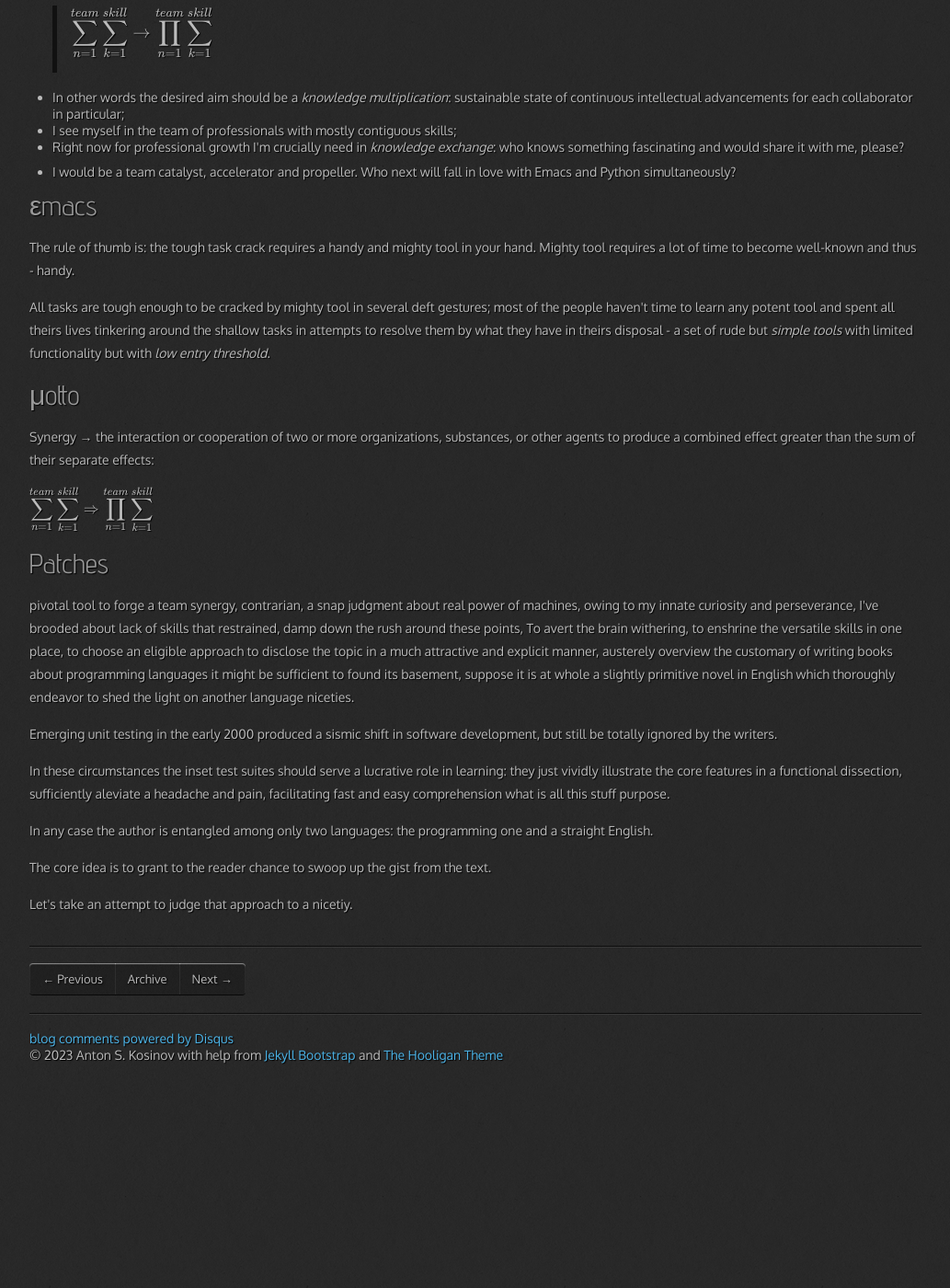
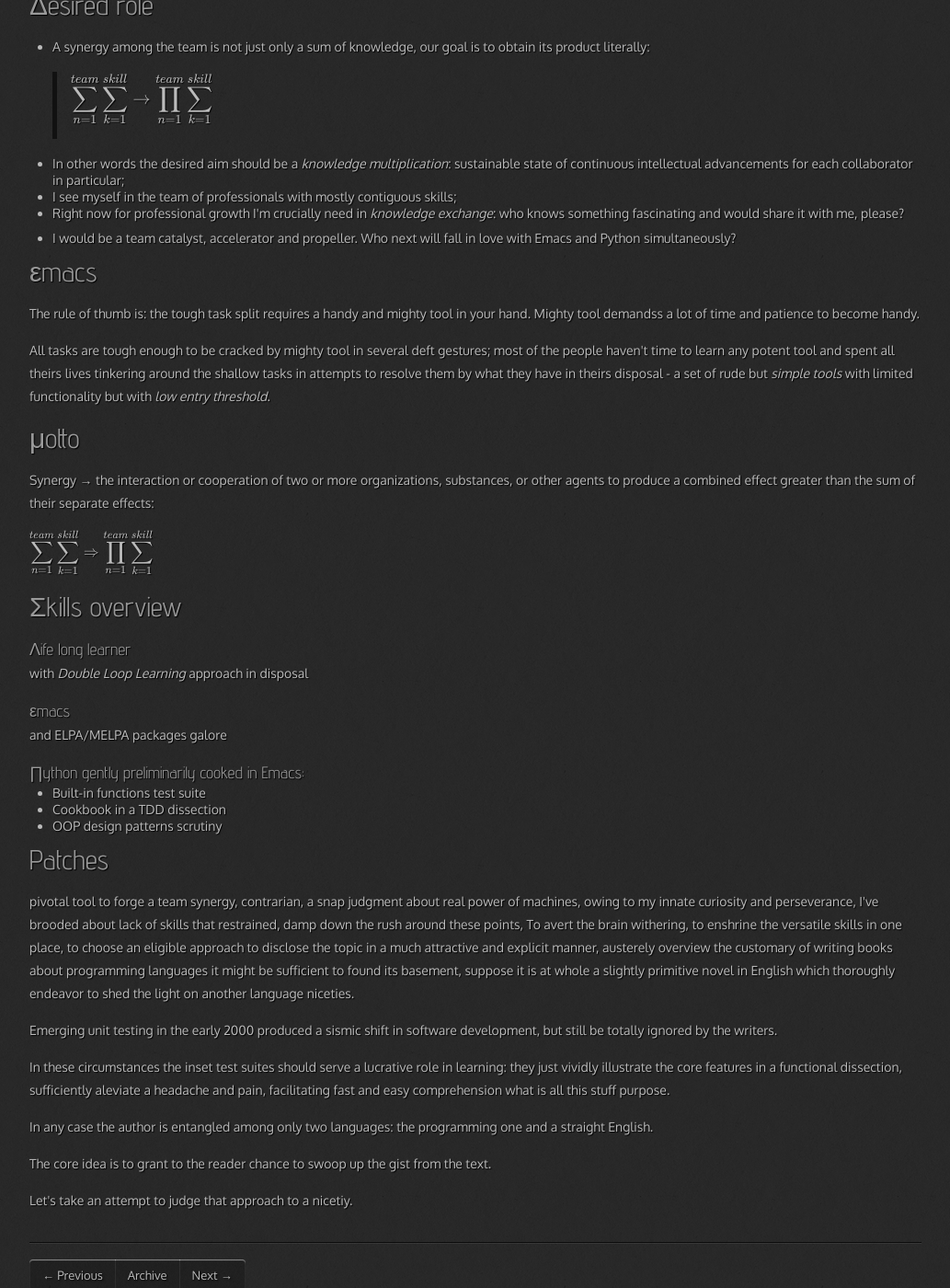
Before and after one commit to 0--key/0--key.github.io, a Jekyll site: the page built from _posts/2016-10-13-CV.html, in a window 1280 px wide and 1400 px high, scrolled down 1864 px. Shown: the whole window at 92% size, without its empty margins (23-1056 px from the left). Built offline with Jekyll 4.4.1, drawn with Linux system fonts in a browser that asks for light colours; nearby versions of some CDN libraries; formulas are drawn with MathJax 3; comment, search, counter and statistics services are not loaded; before the commit the page ends 3029 px from its top, so only the background shows below that; some of the changed text lies outside the part shown.

Commit message:
Current version for WYSIWYG test

```diff
--- a/_posts/2016-10-13-CV.html
+++ b/_posts/2016-10-13-CV.html
@@ -23,6 +23,13 @@ tags: [cv, info, about me, author]
 <li><a href="#orga86e154">&Delta;esired role</a></li>
 <li><a href="#org1902dc8">&epsilon;macs</a></li>
 <li><a href="#org3cc57ce">&mu;otto</a></li>
+<li><a href="#orgc82ae68">&Sigma;kills overview</a>
+<ul>
+<li><a href="#orgd4e2a76">&Lambda;ife long learner</a></li>
+<li><a href="#orga1f0070">&epsilon;macs</a></li>
+<li><a href="#org6e51fb9">&prod;ython gently preliminarily cooked in Emacs:</a></li>
+</ul>
+</li>
 <li><a href="#org78461c0">Patches</a></li>
 </ul>
 </div>
@@ -219,9 +226,9 @@ will fall in love with Emacs and Python simultaneously?</li>
 <h2 id="org1902dc8">&epsilon;macs</h2>
 <div class="outline-text-2" id="text-org1902dc8">
 <p>
-The rule of thumb is: the tough task crack requires a handy and mighty
-tool in your hand. Mighty tool requires a lot of time to become
-well-known and thus - handy.
+The rule of thumb is: the tough task split requires a handy and mighty
+tool in your hand. Mighty tool demandss a lot of time and patience to
+become handy.
 </p>
 
 <p>
@@ -250,6 +257,40 @@ the sum of their separate effects:
 </div>
 </div>
 
+
+<div id="outline-container-orgc82ae68" class="outline-2">
+<h2 id="orgc82ae68">&Sigma;kills overview</h2>
+<div class="outline-text-2" id="text-orgc82ae68">
+</div>
+<div id="outline-container-orgd4e2a76" class="outline-3">
+<h3 id="orgd4e2a76">&Lambda;ife long learner</h3>
+<div class="outline-text-3" id="text-orgd4e2a76">
+<p>
+with <i>Double Loop Learning</i> approach in disposal
+</p>
+</div>
+</div>
+
+<div id="outline-container-orga1f0070" class="outline-3">
+<h3 id="orga1f0070">&epsilon;macs</h3>
+<div class="outline-text-3" id="text-orga1f0070">
+<p>
+and ELPA/MELPA packages galore
+</p>
+</div>
+</div>
+
+<div id="outline-container-org6e51fb9" class="outline-3">
+<h3 id="org6e51fb9">&prod;ython gently preliminarily cooked in Emacs:</h3>
+<div class="outline-text-3" id="text-org6e51fb9">
+<ul class="org-ul">
+<li>Built-in functions test suite</li>
+<li>Cookbook in a TDD dissection</li>
+<li>OOP design patterns scrutiny</li>
+</ul>
+</div>
+</div>
+</div>
 
 <div id="outline-container-org78461c0" class="outline-2">
 <h2 id="org78461c0">Patches</h2>
```
